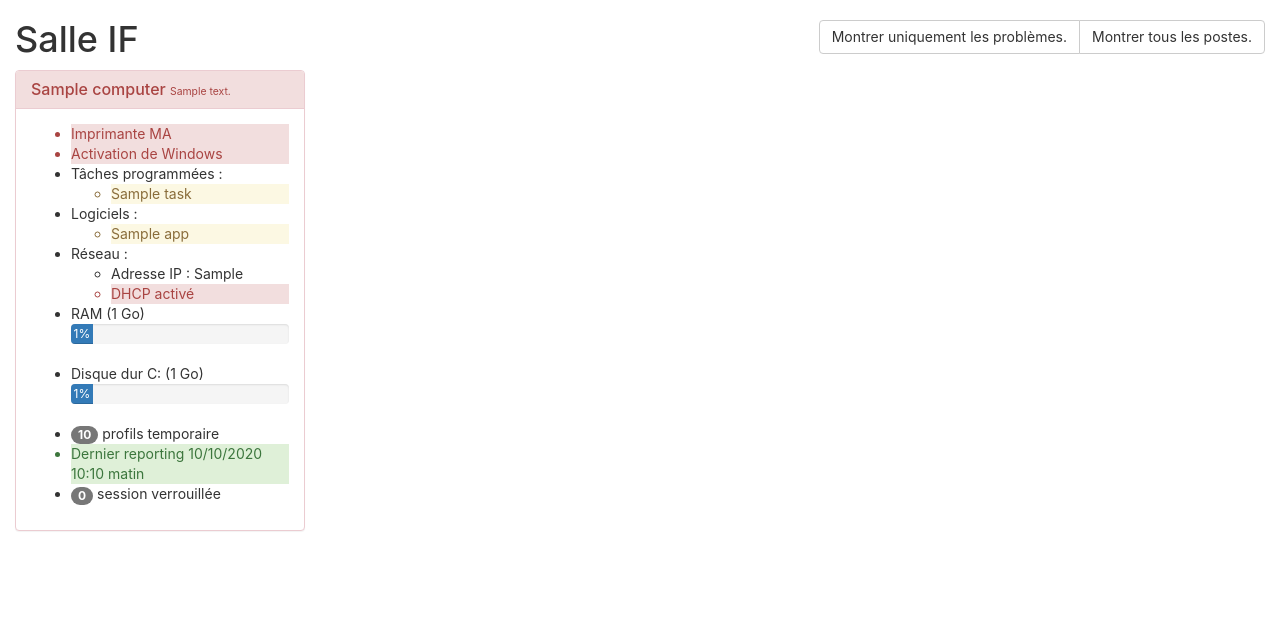
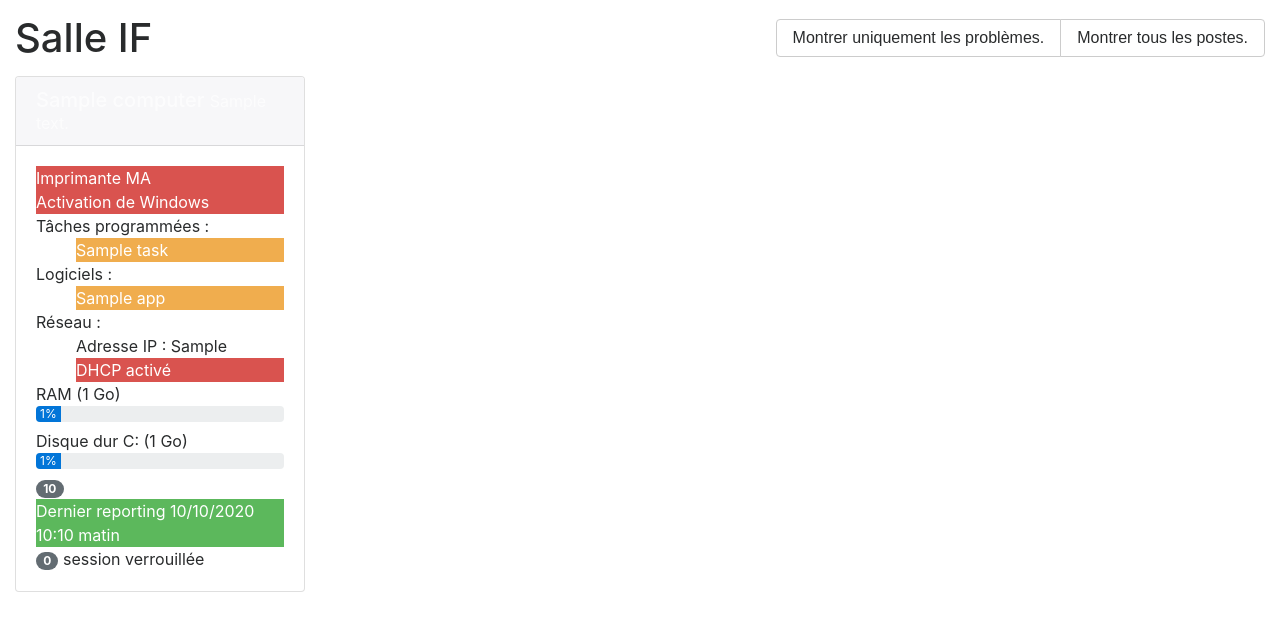
Before and after one commit to BdEINSALyon/dashboard, a Django app: template board/templates/board/computer.html in a window 1280 px wide. Shown: the top 631 px of the page. Run offline with Django 3.2, Linux system fonts and the light colour scheme; the template is opened without the code that fills it: most values are stand-ins (such as "Sample title", 1, 10 or a date in 2020); data that the repository does not hold is empty; some libraries are stand-ins or nearby versions.

Commit message:
Migrate to Bootstrap 4

```diff
--- a/board/models.py
+++ b/board/models.py
@@ -113,6 +113,9 @@
 
         return network.get('dhcp') and temp < TEMP_PROFILES_DANGER and mandatory_is_ok(apps) and mandatory_is_ok(tasks)
 
+    def get_color(self):
+        return 'success' if self.is_ok() else 'danger'
+
 
 def mandatory_is_ok(lst):
     mandatory = []
--- a/board/static/board/script.js
+++ b/board/static/board/script.js
@@ -1,11 +1,11 @@
 $('.hide-ok').click(function (e) {
     e.preventDefault();
-    $('.panel.panel-success').parent('div').hide();
+    $('.card.card-outline-success').parent('div').hide();
 });
 
 $('.show-ok').click(function (e) {
     e.preventDefault();
-    $('.panel.panel-success').parent('div').show();
+    $('.card.card-outline-success').parent('div').show();
 });
 
 $(document).ready(function () {
--- a/board/static/board/style.css
+++ b/board/static/board/style.css
@@ -1,7 +1,21 @@
+/*
 body {
     font-family: -apple-system, BlinkMacSystemFont, "Segoe UI", Helvetica, Arial, sans-serif, "Apple Color Emoji", "Segoe UI Emoji", "Segoe UI Symbol";
 }
+*/
 
 .vertical-buttons {
     margin-bottom: 1em;
 }
+
+.progress-bar {
+    min-width: 10%;
+}
+
+.progress {
+    margin-bottom: 1ex;
+}
+
+ul.no-style {
+    list-style: none;
+}
--- a/board/templates/board/base.html
+++ b/board/templates/board/base.html
@@ -10,8 +10,8 @@
     <title>{% block title %}{% endblock %}</title>
 
     {% block style %}
-        <link rel="stylesheet" href="https://maxcdn.bootstrapcdn.com/bootstrap/3.3.7/css/bootstrap.min.css"
-              integrity="sha384-BVYiiSIFeK1dGmJRAkycuHAHRg32OmUcww7on3RYdg4Va+PmSTsz/K68vbdEjh4u"
+        <link rel="stylesheet" href="https://maxcdn.bootstrapcdn.com/bootstrap/4.0.0-alpha.6/css/bootstrap.min.css"
+              integrity="sha384-rwoIResjU2yc3z8GV/NPeZWAv56rSmLldC3R/AZzGRnGxQQKnKkoFVhFQhNUwEyJ"
               crossorigin="anonymous">
         <link rel="stylesheet" href="{% static 'board/style.css' %}">
     {% endblock style %}
@@ -32,11 +32,14 @@
 </div>
 
 {% block javascript %}
-    <script src="https://code.jquery.com/jquery-2.2.3.min.js"
-            integrity="sha256-a23g1Nt4dtEYOj7bR+vTu7+T8VP13humZFBJNIYoEJo="
+        <script src="https://code.jquery.com/jquery-3.1.1.slim.min.js"
+                integrity="sha384-A7FZj7v+d/sdmMqp/nOQwliLvUsJfDHW+k9Omg/a/EheAdgtzNs3hpfag6Ed950n"
                 crossorigin="anonymous"></script>
-    <script src="https://maxcdn.bootstrapcdn.com/bootstrap/3.3.7/js/bootstrap.min.js"
-            integrity="sha384-Tc5IQib027qvyjSMfHjOMaLkfuWVxZxUPnCJA7l2mCWNIpG9mGCD8wGNIcPD7Txa"
+        <script src="https://cdnjs.cloudflare.com/ajax/libs/tether/1.4.0/js/tether.min.js"
+                integrity="sha384-DztdAPBWPRXSA/3eYEEUWrWCy7G5KFbe8fFjk5JAIxUYHKkDx6Qin1DkWx51bBrb"
+                crossorigin="anonymous"></script>
+        <script src="https://maxcdn.bootstrapcdn.com/bootstrap/4.0.0-alpha.6/js/bootstrap.min.js"
+                integrity="sha384-vBWWzlZJ8ea9aCX4pEW3rVHjgjt7zpkNpZk+02D9phzyeVkE+jo0ieGizqPLForn"
                 crossorigin="anonymous"></script>
 {% endblock javascript %}
 {% block body-js %}
--- a/board/templates/board/computer.html
+++ b/board/templates/board/computer.html
@@ -13,20 +13,22 @@
 {% block content %}
     <div class="row">
         <div class="col-md-12">
-            <h1>
+        <div class="d-flex justify-content-between my-3">
+            <div class="h1 d-inline m-0">
                 {% block title %}Salle IF{% endblock title %}
-                <span class="pull-right hidden-xs btn-group">
-                    <button class="hide-ok switch btn btn-default">Montrer uniquement les problèmes.</button>
-                    <button class="show-ok switch btn btn-default">Montrer tous les postes.</button>
-                </span>
-            </h1>
+            </div>
+            <div class="hidden-sm-down btn-group align-self-center">
+                <button class="hide-ok switch btn btn-secondary">Montrer uniquement les problèmes.</button>
+                <button class="show-ok switch btn btn-secondary">Montrer tous les postes.</button>
+            </div>
+        </div>
         </div>
     </div>
-    <div class="visible-xs vertical-buttons">
-        <div class="row">
-            <div class="col-xs-12 btn-group-vertical">
-                <button class="hide-ok switch col-xs-12 btn btn-default">Montrer uniquement les problèmes.</button>
-                <button class="show-ok switch col-xs-12 btn btn-default">Montrer tous les postes.</button>
+    <div class="row hidden-md-up mb-3">
+        <div class="col-sm-12">
+            <div class="">
+                <button class="hide-ok switch btn-block btn btn-secondary">Montrer uniquement les problèmes.</button>
+                <button class="show-ok switch btn-block btn btn-secondary">Montrer tous les postes.</button>
             </div>
         </div>
     </div>
@@ -34,39 +36,40 @@
         {% for computer in computer_list %}
             {% with status=computer.status %}
                 <div class="col-sm-4 col-md-3">
-                    <div class="panel panel-{% if computer.is_ok %}success{% else %}danger{% endif %}">
-                        <div class="panel-heading">
-                            <h3 class="panel-title">{{ computer.name }}{% if status.description %}
-                                <small>{{ status.description }}{% endif %}</small>
-                            </h3>
-                        </div>
-                        <div class="panel-body">
-                            <ul>
-                                <li class="{% if status.imprimante_ma %}text-success bg-success{% else %}text-danger bg-danger{% endif %}">
+                    <div class="mb-3 card card-outline-{{ computer.get_color }}">
+                        <h5 class="card-header card-inverse bg-{{ computer.get_color }}">
+                            {{ computer.name }}
+                            {% if status.description %}
+                                <small>{{ status.description }}</small>
+                            {% endif %}
+                        </h5>
+                        <div class="card-block">
+                            <ul class="list-unstyled mb-0">
+                                <li class="text-white bg-{% if status.imprimante_ma %}success{% else %}danger{% endif %}">
                                     Imprimante MA
                                 </li>
-                                <li class="{% if status.windows_activation %}text-success bg-success{% else %}text-danger bg-danger{% endif %}">
+                                <li class="text-white bg-{% if status.windows_activation %}success{% else %}danger{% endif %}">
                                     Activation de Windows
                                 </li>
                                 <li>Tâches programmées :
-                                    <ul>
+                                    <ul class="no-style">
                                         {% for _, task in computer.get_sorted_tasks %}
                                             <li data-toggle="tooltip"
                                                 data-placement="top"
                                                 title="{% if task.verification and task.verification.type == 'task' %}Tâche(s) : {{ task.verification.task_names|join:', ' }}{% endif %}"
-                                                class="{% if task.installed %}text-success bg-success{% elif task.mandatory %}text-danger bg-danger{% else %}text-warning bg-warning{% endif %}">
+                                                class="text-white bg-{% if task.installed %}success{% elif task.mandatory %}danger{% else %}warning{% endif %}">
                                                 {{ task.name }}
                                             </li>
                                         {% endfor %}
                                     </ul>
                                 </li>
                                 <li>Logiciels :
-                                    <ul>
+                                    <ul class="no-style">
                                         {% for _, app in computer.get_sorted_apps %}
                                             <li data-toggle="tooltip"
                                                 data-placement="top"
                                                 title="{% if app.verification and app.verification.type == 'path' %}Chemin(s) : {{ app.verification.paths|join:', ' }}{% endif %}"
-                                                class="{% if app.installed %}text-success bg-success{% elif app.mandatory %}text-danger bg-danger{% else %}text-warning bg-warning{% endif %}">
+                                                class="text-white bg-{% if app.installed %}success{% elif app.mandatory %}danger{% else %}warning{% endif %}">
                                                 {{ app.name }}
                                             </li>
                                         {% endfor %}
@@ -74,40 +77,44 @@
                                 </li>
                                 {% if status.network %}
                                     <li>Réseau :
-                                        <ul>
+                                        <ul class="no-style">
                                             <li>Adresse IP : {{ status.network.ip }}</li>
-                                            <li class="{% if status.network.dhcp %}text-success bg-success{% else %}text-danger bg-danger{% endif %}">DHCP activé</li>
+                                            <li class="text-white bg-{% if status.network.dhcp %}success{% else %}danger{% endif %}">
+                                                DHCP activé
+                                            </li>
                                         </ul>
                                     </li>
                                 {% endif %}
                                 <li>RAM ({{ computer.total_ram }} Go)
                                     <div class="progress">
-                                        <div class="progress-bar progress-bar-{{ computer.get_ram_color }}"
+                                        <div class="progress-bar bg-{{ computer.get_ram_color }}"
                                              role="progressbar" aria-valuenow="{{ computer.get_ram_percentage }}"
                                              aria-valuemin="0" aria-valuemax="100"
-                                             style="width: {{ computer.get_ram_percentage }}%; min-width: 10%;">
+                                             style="width: {{ computer.get_ram_percentage }}%;">
                                             {{ computer.get_ram_percentage }}%
                                         </div>
                                     </div>
                                 </li>
                                 <li>Disque dur C: ({{ computer.total_disk }} Go)
                                     <div class="progress">
-                                        <div class="progress-bar progress-bar-{{ computer.get_disk_color }}"
+                                        <div class="progress-bar bg-{{ computer.get_disk_color }}"
                                              role="progressbar" aria-valuenow="{{ computer.get_disk_percentage }}"
                                              aria-valuemin="0" aria-valuemax="100"
-                                             style="width: {{ computer.get_disk_percentage }}%; min-width: 10%;">
+                                             style="width: {{ computer.get_disk_percentage }}%;">
                                             {{ computer.get_disk_percentage }}%
                                         </div>
                                     </div>
                                 </li>
 
                                 {% with prof=status.os.temp_profiles %}
-                                    <li class="text-{{ computer.get_temp_color }} bg-{{ computer.get_temp_color }}">
-                                        <span class="badge">{{ prof }}</span> profil{% if prof > 1 %}s{% endif %} temporaire{% if prof|length > 1 %}s{% endif %}
+                                    <li class="{% if status.os.temp_profiles is not None %}text-white bg-{{ computer.get_temp_color }}{% endif %}">
+                                        <span class="badge badge-pill badge-default">{{ prof }}</span>
+                                        profil{% if prof > 1 %}s{% endif %}
+                                        temporaire{% if prof|length > 1 %}s{% endif %}
                                     </li>
                                 {% endwith %}
 
-                                <li class="{% if computer.is_offline %}text-warning bg-warning{% else %}text-success bg-success{% endif %}">
+                                <li class="text-white bg-{% if computer.is_offline %}warning{% else %}success{% endif %}">
                                     Dernier reporting
                                     {{ computer.last_update|date:"SHORT_DATETIME_FORMAT" }}
                                 </li>
@@ -117,7 +124,9 @@
                                         {% if locked %}
                                             <a data-toggle="collapse" href="#session-{{ computer.name }}">
                                         {% endif %}
-                                            <span class="badge">{{ locked|length }}</span> session{% if locked|length > 1 %}s{% endif %} verrouillée{% if locked|length > 1 %}s{% endif %}
+                                            <span class="badge badge-pill badge-default">{{ locked|length }}</span>
+                                            session{% if locked|length > 1 %}s{% endif %}
+                                            verrouillée{% if locked|length > 1 %}s{% endif %}
                                         {% if locked %}
                                             </a>
                                         {% endif %}
@@ -142,5 +151,5 @@
                 <div class="row">
             {% endif %}
         {% endfor %}
-    </div>
+        </div>
 {% endblock content %}
```
Lines whose indentation alone changed are shown as unchanged.
